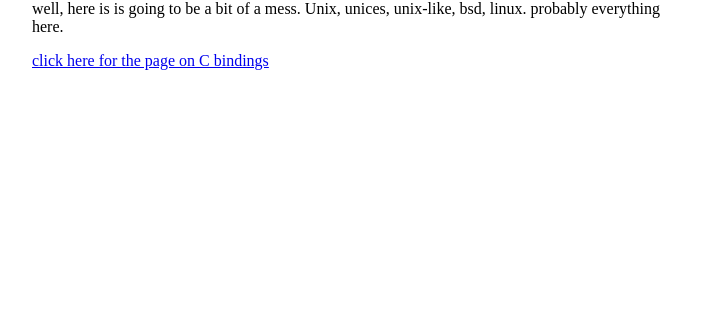
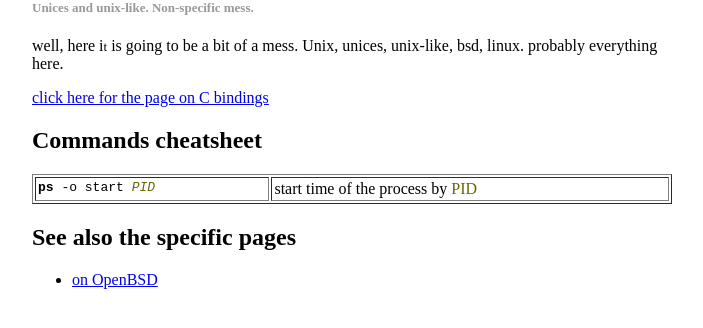
Before and after one commit to mkf/wiki1, a plain HTML site: page unix/index.html in a window 1280 px wide. Shown: the whole page, without its empty margins (288-991 px from the left). Drawn offline with Linux system fonts and the light colour scheme.

Commit message:
openbsd, unix commands cheatsheets

```diff
--- /dev/null
+++ b/openbsd/style.css
@@ -0,0 +1,6 @@
+body {
+    font-size: 1em;
+    font-size: clamp(0.5vw, 1em, 2.4vw);
+    max-width: 40em;
+    margin: 0 auto;
+}
--- a/unix/index.html
+++ b/unix/index.html
@@ -1,5 +1,40 @@
-<meta name="viewport" content="width=device-width, initial-scale=1.0">
-<link rel="stylesheet" type="text/css" href="../style.css">
-well, here is is going to be a bit of a mess. Unix, unices, unix-like, bsd, linux. probably everything here.
-<p>
-<a href="c_bindings.html">click here for the page on C bindings</a>
+<!DOCTYPE HTML PUBLIC "-//W3C//DTD HTML 4.01 Transitional//EN">
+<html>
+  <head>
+    <meta http-equiv="content-type" content="text/html;
+      charset=windows-1252">
+    <meta name="viewport" content="width=device-width,
+      initial-scale=1.0">
+    <link rel="stylesheet" type="text/css" href="../style.css">
+    <title></title>
+  </head>
+  <body>
+    <h1><font color="#999999" size="-1">Unices and unix-like.
+        Non-specific mess.</font><br>
+    </h1>
+    well, here i<font size="-1">t</font> is going to be a bit of a mess.
+    Unix, unices, unix-like, bsd, linux. probably everything here.
+    <p> <a href="c_bindings.html">click here for the page on C bindings</a><br>
+    </p>
+    <h2>Commands cheatsheet</h2>
+    <table cellspacing="2" width="100%" border="1" cellpadding="2">
+      <tbody>
+        <tr>
+          <td valign="top"><code><strong>ps</strong> -o start <font
+                color="#666600"><em><var><i>PID</i></var></em></font></code><br>
+          </td>
+          <td valign="top">start time of the process by <font
+              color="#666600">PID<br>
+            </font></td>
+        </tr>
+      </tbody>
+    </table>
+    <h2>
+      See also the specific pages<br>
+    </h2>
+    <ul>
+      <li><a moz-do-not-send="true" href="../openbsd">on OpenBSD</a><br>
+      </li>
+    </ul>
+  </body>
+</html>
```
Also changed, not shown: index.html (+18 -11 lines), openbsd/index.html (added, +40 -0 lines).
